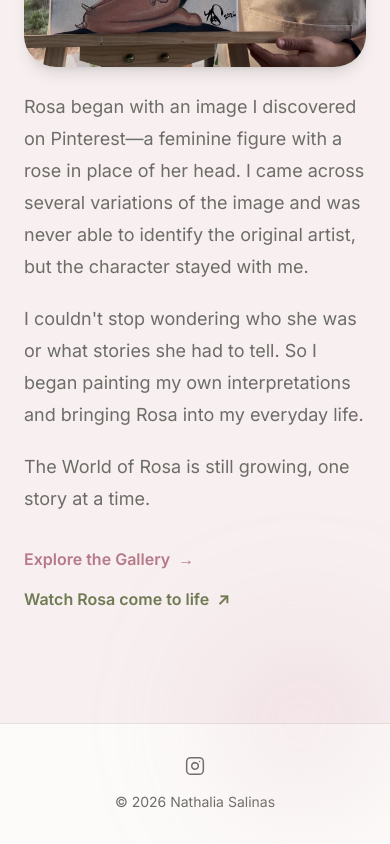
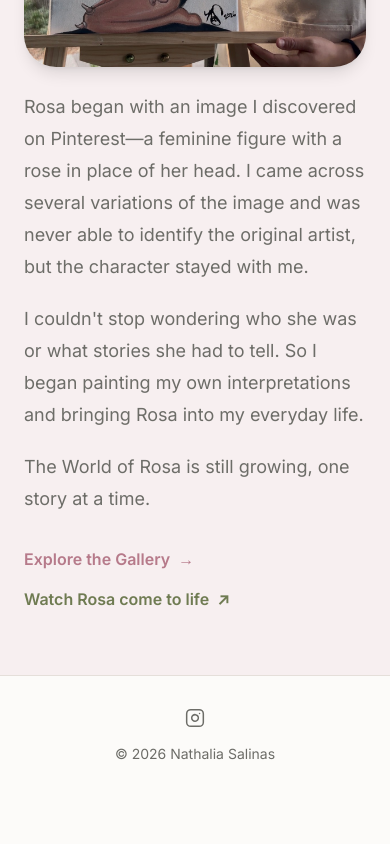
Before and after one commit to natsalinas/nats_artpage, a Next.js app: page /about in a window 390 px wide. Shown: the part 3265-4109 px from the top of the page. After the commit the page ends 4061 px from the top, so only its background shows below. Built offline with nearby package versions, Linux system fonts and the light colour scheme.

Commit message:
Center About Rosa section

```diff
--- a/app/about/page.tsx
+++ b/app/about/page.tsx
@@ -117,8 +117,7 @@ export default function AboutPage() {
 
       {/* About Rosa */}
       <section className="bg-secondary/50 px-6 py-16 sm:py-20 lg:px-8 lg:py-24">
-        <div className="mx-auto grid max-w-7xl items-center gap-12 lg:grid-cols-2 lg:gap-16">
-          <div className="max-w-2xl">
+        <div className="mx-auto max-w-2xl">
           <p className="text-sm font-semibold uppercase tracking-[0.25em] text-olive">
             About Rosa
           </p>
@@ -132,7 +131,7 @@ export default function AboutPage() {
               src="/images/about-rosa.jpg"
               alt="Nati Salinas holding one of her Rosa paintings"
               fill
-                sizes="(max-width: 1024px) 100vw, 45vw"
+              sizes="(max-width: 1024px) 100vw, 672px"
               className="object-cover object-top"
             />
           </div>
@@ -179,14 +178,6 @@ export default function AboutPage() {
             </a>
           </div>
         </div>
-
-          <div className="relative mx-auto w-full max-w-lg">
-            <div
-              aria-hidden="true"
-              className="absolute -right-6 -top-6 h-44 w-44 rounded-full bg-rose/20 blur-3xl"
-            />
-          </div>
-        </div>
       </section>
     </main>
   );
```
Lines whose indentation alone changed are shown as unchanged.
